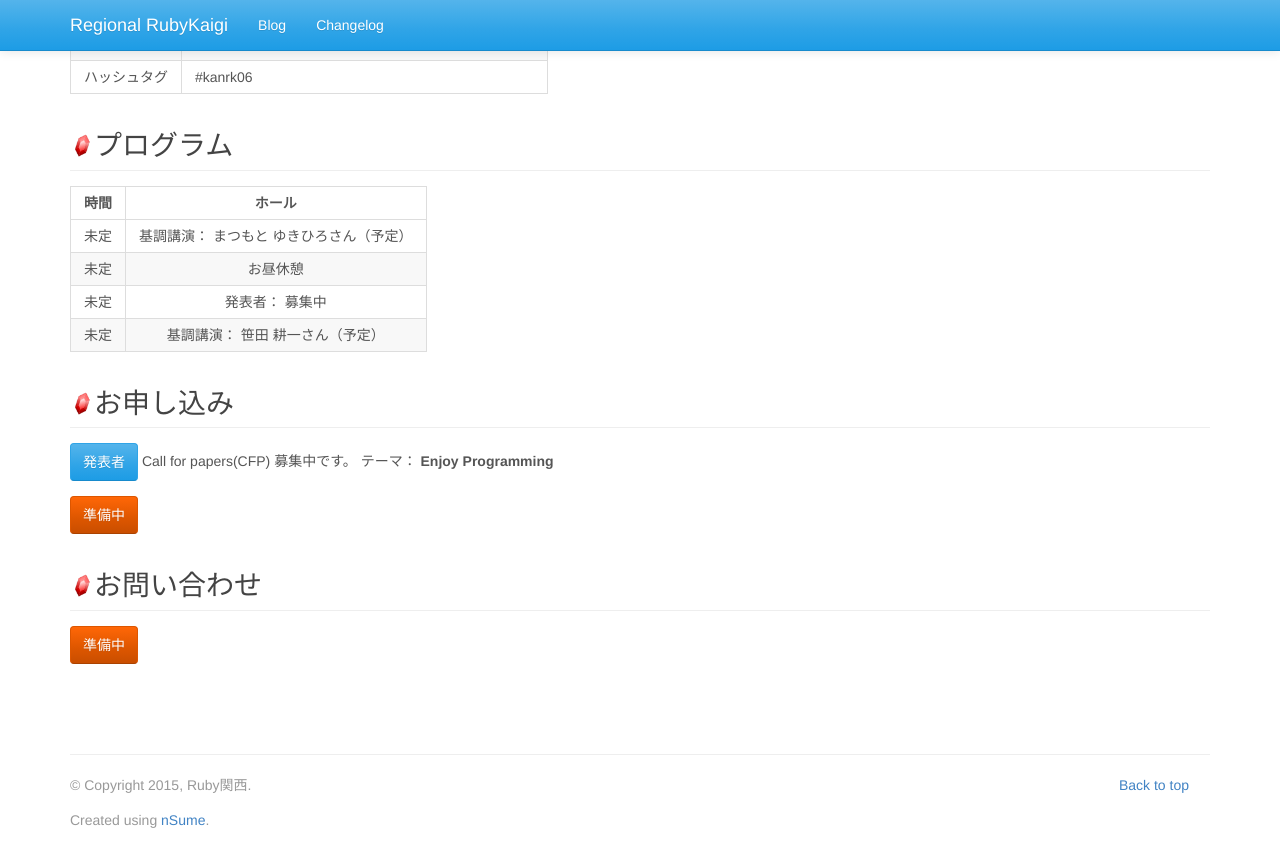
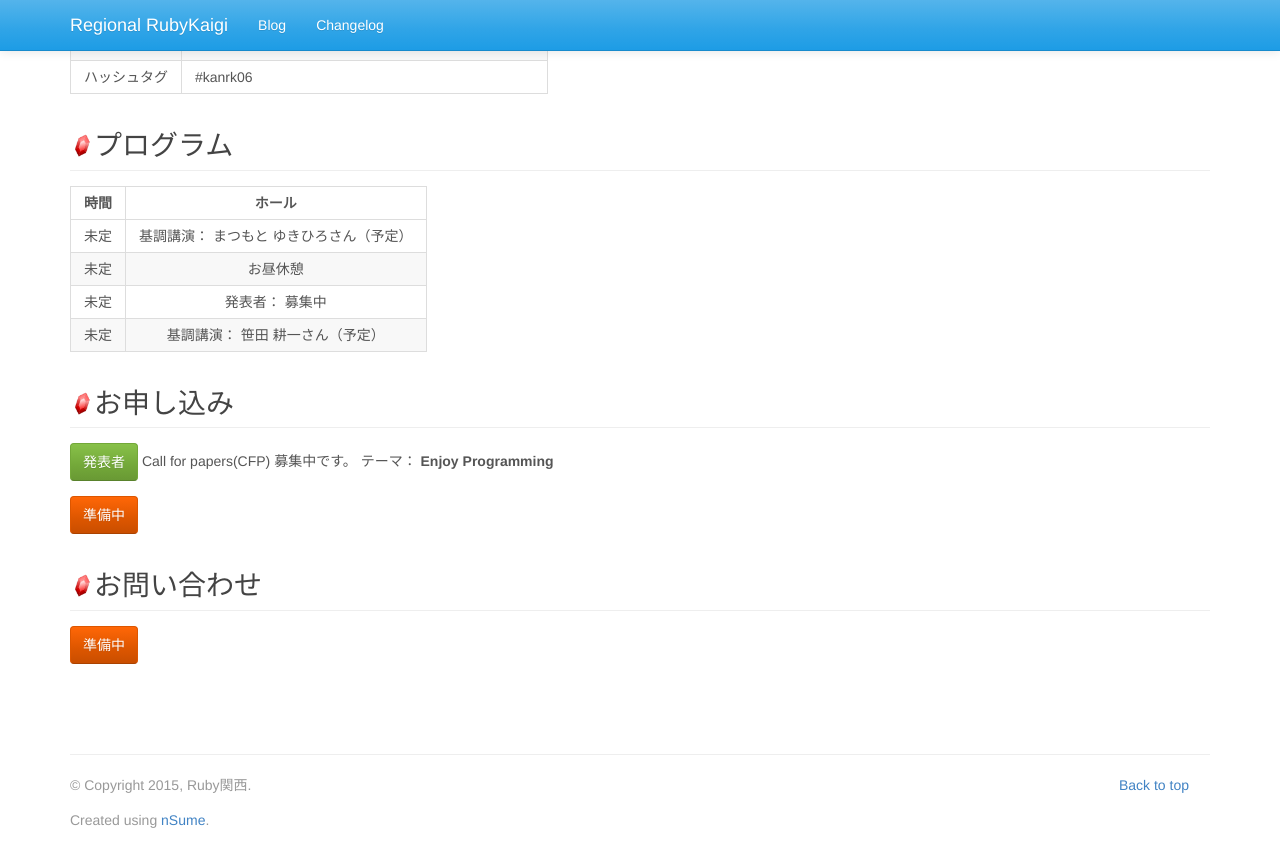
Before and after one commit to rubykansai/kansai06, a Jekyll site: the page built from index.md, in a window 1280 px wide and 900 px high, scrolled down 623 px. Shown: the top 867 px of the window. Built offline with Jekyll 4.4.1, drawn with Linux system fonts in a browser that asks for light colours.

Commit message:
Fix order color

```diff
--- a/index.md
+++ b/index.md
@@ -3,7 +3,7 @@ layout: default
 title:  関西Ruby会議06
 ---
 
-![kanrk06]({{ site.baseurl }}/assets/img/kanrk06.png){:width="" style="display:block;margin-left:auto;margin-right:auto;"}
+![kanrk06]({{ site.baseurl }}/assets/img/kanrk06.png){:style="display:block;margin-left:auto;margin-right:auto;"}
 
 <div align="center">
 関西Ruby会議は関西最大級の<font color="#dc143c"> Rubyist </font>のお祭りイベントです！<br/>
@@ -36,7 +36,7 @@ title:  関西Ruby会議06
 
 ## お申し込み
 
-[発表者](https://rubykansai.doorkeeper.jp/events/23924){:class="btn btn-primary"} Call for papers(CFP) 募集中です。 テーマ： **Enjoy Programming**
+[発表者](https://rubykansai.doorkeeper.jp/events/23924){:class="btn btn-success"} Call for papers(CFP) 募集中です。 テーマ： **Enjoy Programming**
 
 [準備中](#){:class="btn btn-warning"}
 
@@ -44,4 +44,4 @@ title:  関西Ruby会議06
 
 ## お問い合わせ
 
-[準備中](#){:width="" class="btn btn-warning"}
+[準備中](#){:class="btn btn-warning"}
```
